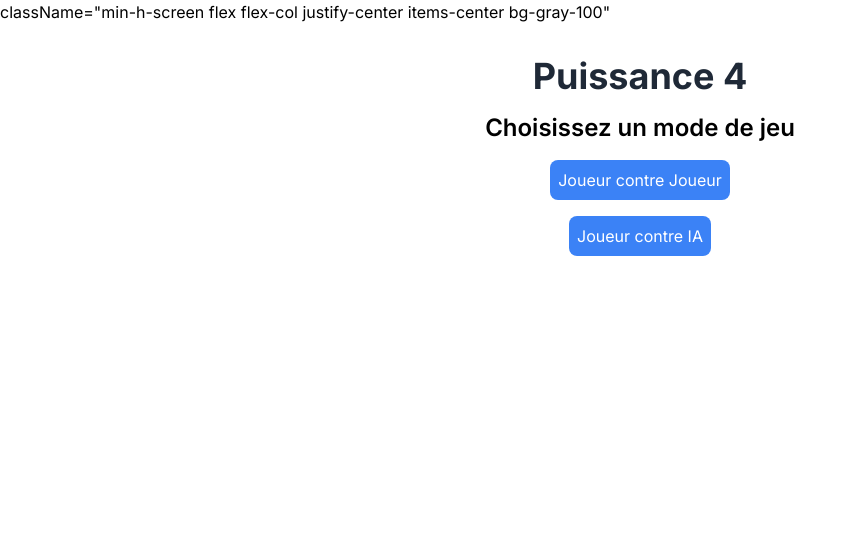
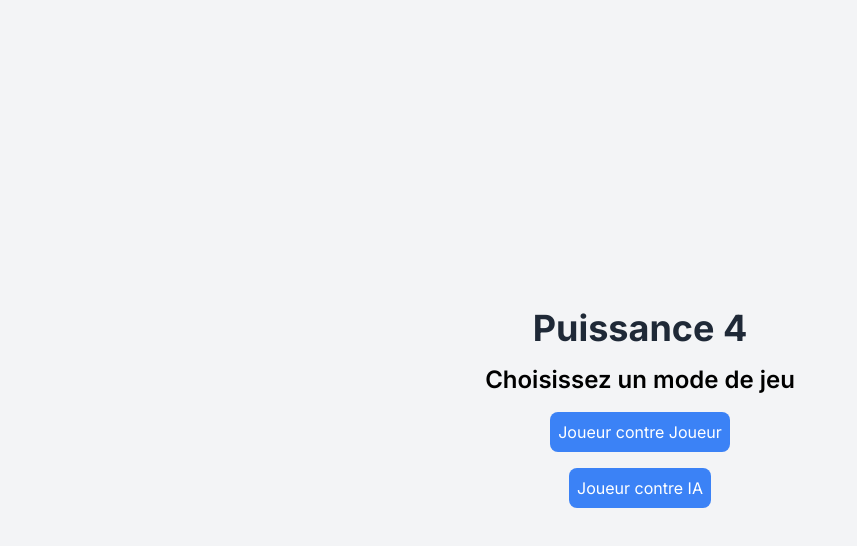
Before and after one commit to alexandreg67/puissance4_react, a Next.js app: page / in a window 1280 px wide. Shown: the top 546 px of the page, without its empty margins (0-857 px from the left). Built offline with nearby package versions, Linux system fonts and the light colour scheme.

Commit message:
correction bug page.tsx

```diff
--- a/app/page.tsx
+++ b/app/page.tsx
@@ -2,10 +2,11 @@ import Board from './components/Board';
 
 export default function Home() {
 	return (
-		<>
+		<div
 			className="min-h-screen flex flex-col justify-center items-center
-			bg-gray-100"
+				bg-gray-100"
+		>
 			<Board />
-		</>
+		</div>
 	);
 }
```
